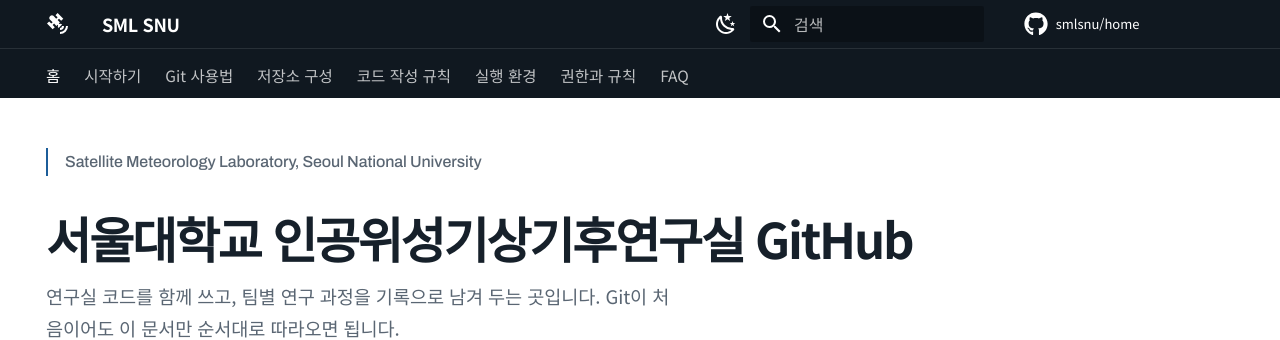
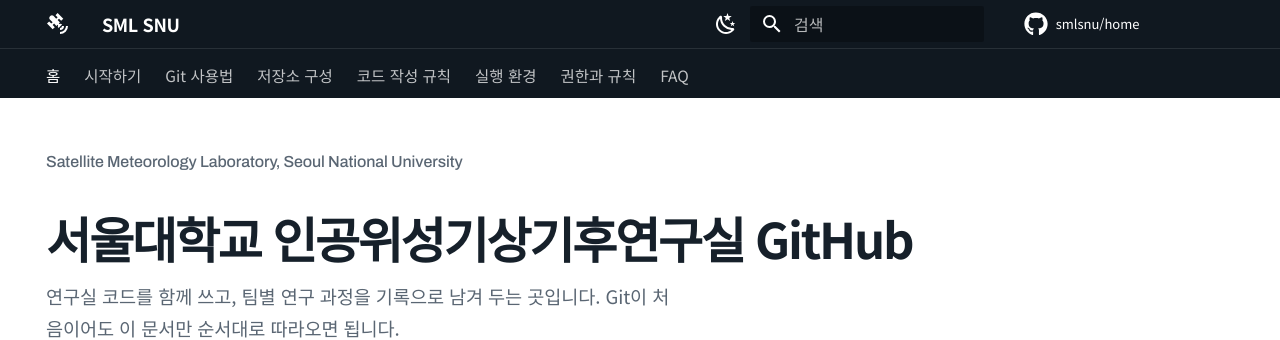
Before and after one commit to smlsnu/home, an MkDocs documentation site: the page built from docs/index.md, in a window 1280 px wide. Shown: the top 340 px of the page. Built offline with MkDocs 1.6.1 and Material for MkDocs 9.7.7, drawn with Linux system fonts in a browser that asks for light colours; comment, search, counter and statistics services are not loaded.

Commit message:
Remove hero label accent bar and tighten spacing to headline

```diff
--- a/docs/stylesheets/extra.css
+++ b/docs/stylesheets/extra.css
@@ -122,9 +122,7 @@
 
 .sml-hero__eyebrow {
   display: block;
-  margin-bottom: 1.05rem;
-  padding-left: 0.85rem;
-  border-left: 2px solid var(--sml-accent);
+  margin-bottom: 0.5rem;
   font-family: 'Archivo', 'Noto Sans KR', system-ui, sans-serif;
   font-size: 0.8rem;
   font-weight: 500;
```
